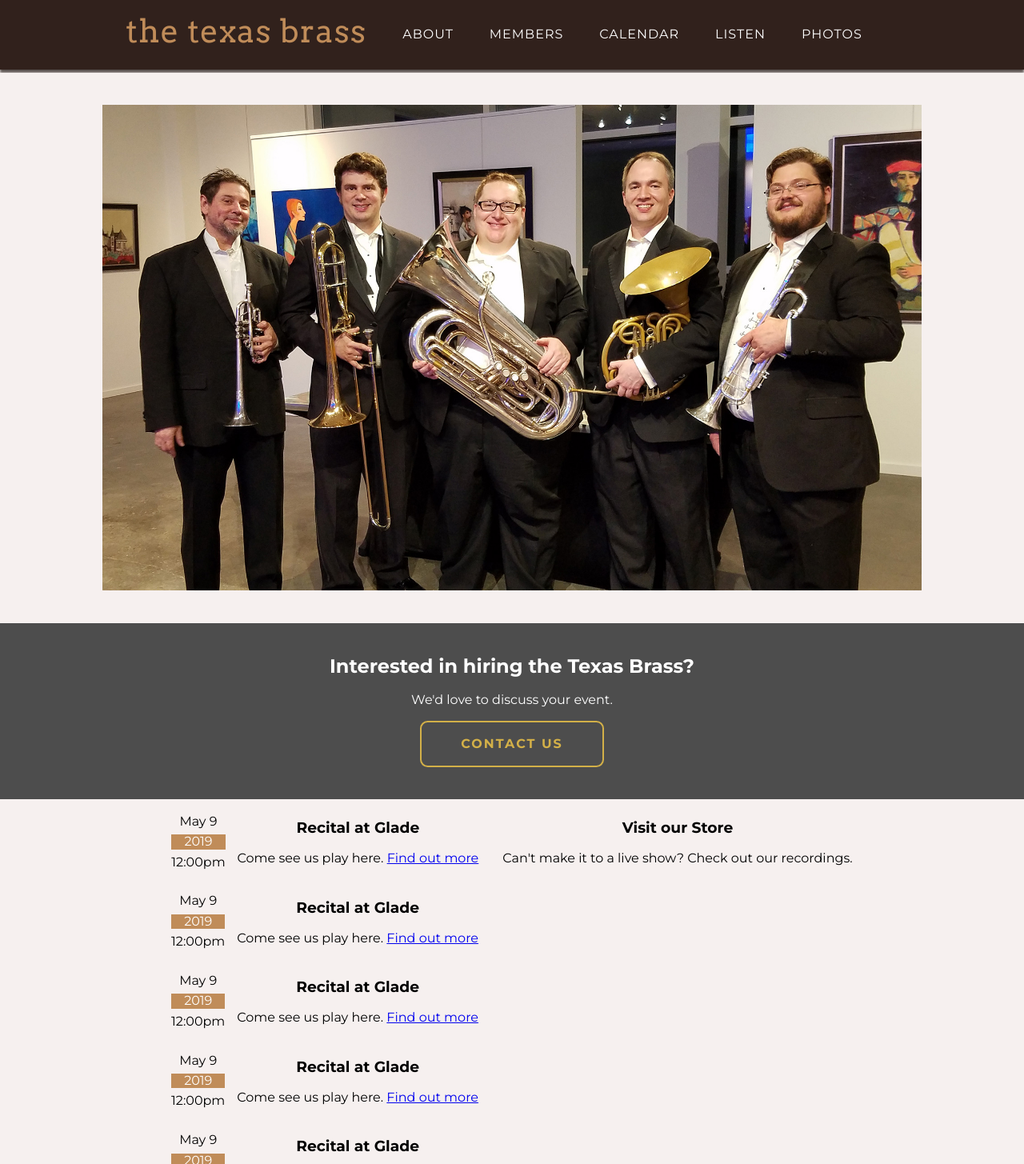
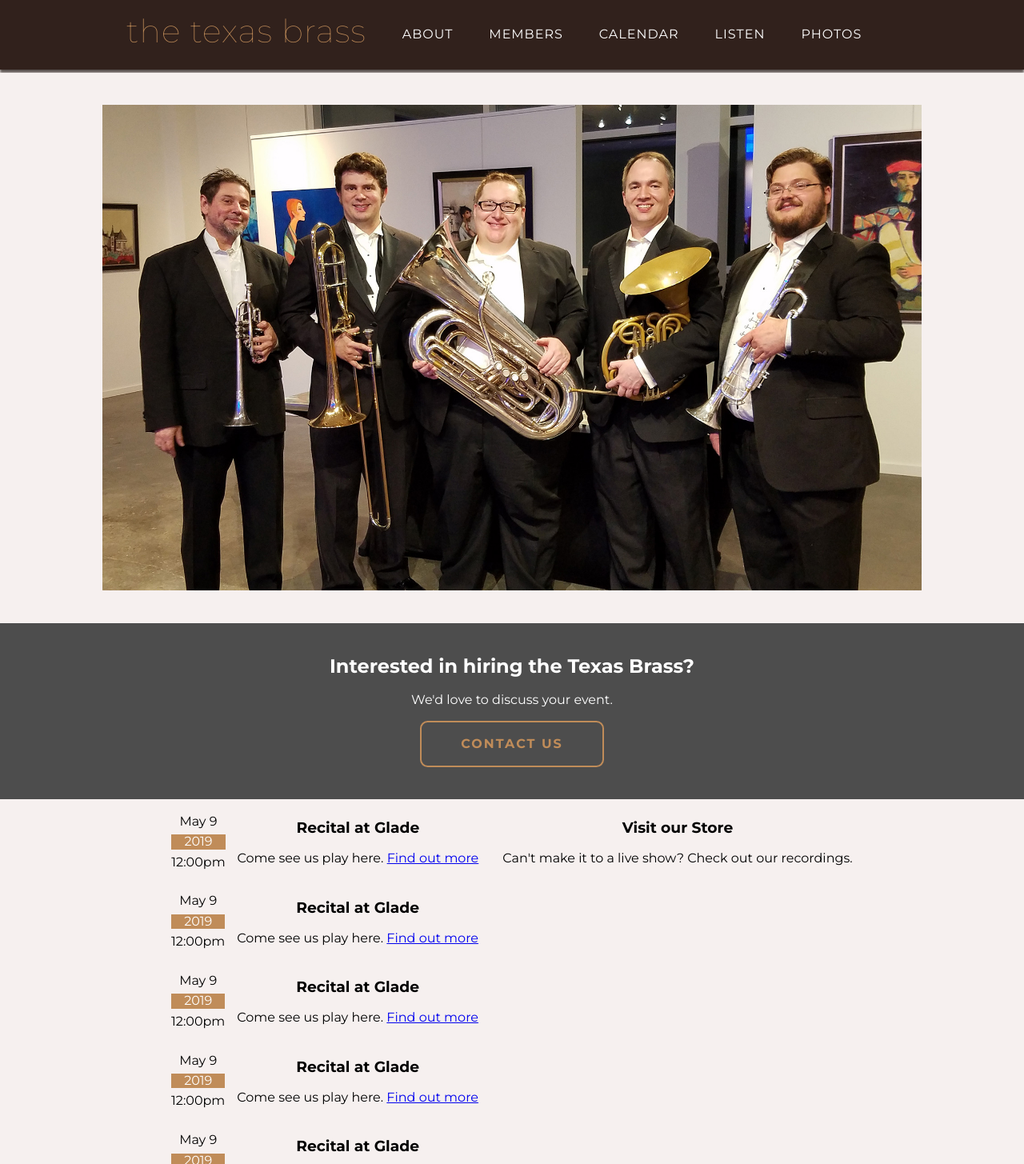
Before and after one commit to stevenwinter-dev/TexasBrass, a plain HTML site: page index.html in a window 1280 px wide. Shown: the top 1455 px of the page at 80% size. Drawn offline with nearby package versions, Linux system fonts and the light colour scheme; a web font is replaced by a local one.

Commit message:
Deleted extra imgs

```diff
--- a/css/main.css
+++ b/css/main.css
@@ -24,6 +24,8 @@ nav {
     /* -webkit-box-shadow:0 4px 3px rgba(255, 51, 153);
     -moz-box-shadow:0 4px 3px rgba(255, 51, 153);
     box-shadow:0 4px 3px rgba(255, 51, 153); */
+    /* position: fixed;
+    width: 100%; */
 }
 .nav-container {
     display: flex;
@@ -38,7 +40,9 @@ nav {
     padding-top: 12px;
     letter-spacing: 1px;
     /* font-family: 'Arizonia', cursive; */
-    font-family: 'Arvo', serif;
+    /* font-family: 'Arvo', serif; */
+
+    font-weight: 100;
 }
 
  nav a:not(:first-child) {
@@ -54,7 +58,7 @@ nav {
 
 nav a:hover {
     transition: .6s;
-    color: #D3B048;
+    color: var(--color3);
 }
 
 .logo {
@@ -89,9 +93,9 @@ nav a:hover {
        -moz-appearance: none;
             appearance: none;
     background-color: transparent;
-    border: 2px solid #D3B048;
+    border: 2px solid var(--color3);
     border-radius: 0.6em;
-    color: #D3B048;
+    color: var(--color3);
     cursor: pointer;
     font-size: 1rem;
     line-height: 1;
@@ -113,7 +117,7 @@ nav a:hover {
     transition: box-shadow 300ms ease-in-out, color 300ms ease-in-out;
   }
   .call-to-action .btn:hover {
-    box-shadow: 0 0 40px 40px #D3B048 inset;
+    box-shadow: 0 0 40px 40px var(--color3) inset;
   }
 
   .bot-content {
--- a/index.html
+++ b/index.html
@@ -7,9 +7,10 @@
     <title>Texas Brass</title>
     <link rel="shortcut icon" type="image/png" href="img/texas.ico"/>
     <link rel="stylesheet" href="https://cdnjs.cloudflare.com/ajax/libs/normalize/8.0.1/normalize.min.css">
-    <link href="https://fonts.googleapis.com/css?family=Montserrat:400,700" rel="stylesheet">
+    <link href="https://fonts.googleapis.com/css?family=Montserrat:100,400,700" rel="stylesheet">
     <link href="https://fonts.googleapis.com/css?family=Arizonia" rel="stylesheet">
     <link href="https://fonts.googleapis.com/css?family=Arvo:400,700" rel="stylesheet">
+    <link href="https://fonts.googleapis.com/css?family=Fira+Sans:100,400" rel="stylesheet">
     <link rel="stylesheet" href="css/main.css">
 </head>
 <body>
```
Also changed, not shown: img/favicon (2).ico (deleted), img/favicon.ico (deleted), img/favicon.png (deleted), img/logo.png (deleted), img/logo2.png (deleted), img/tblogo.jpg (deleted).
